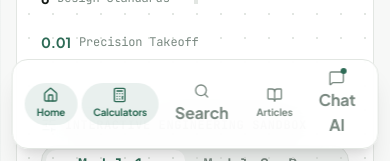
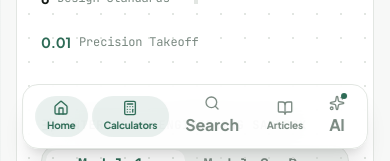
Before and after one commit to dilminafreelance-arch/civilmath, a React (Vite) app: page / in a window 390 px wide. Shown: the part 683-844 px from the top of the page. Built offline with nearby package versions, Linux system fonts and the light colour scheme; no server answers.

Commit message:
style(ui): update mobile bottom nav to use AI label with sparkles icon

```diff
--- a/src/components/AppLayout.tsx
+++ b/src/components/AppLayout.tsx
@@ -4,7 +4,7 @@
 import {
   Sun, Moon, Menu, X, Bell,
   Home, Calculator, Search as SearchIcon, Keyboard,
-  BookOpen, LayoutDashboard, MessageSquare
+  BookOpen, LayoutDashboard, MessageSquare, Sparkles
 } from 'lucide-react';
 import { useApp } from '../context/AppContext';
 import GlobalSearch from './GlobalSearch';
@@ -285,10 +285,10 @@
           aria-label="Toggle Engineering Assistant AI"
         >
           <div className="relative">
-            <MessageSquare className="w-4 h-4 mb-0.5" />
+            <Sparkles className="w-4 h-4 mb-0.5" />
             <span className="absolute -top-0.5 -right-0.5 w-1.5 h-1.5 bg-brand rounded-full" />
           </div>
-          <span>Chat AI</span>
+          <span>AI</span>
         </button>
       </div>
 
```
